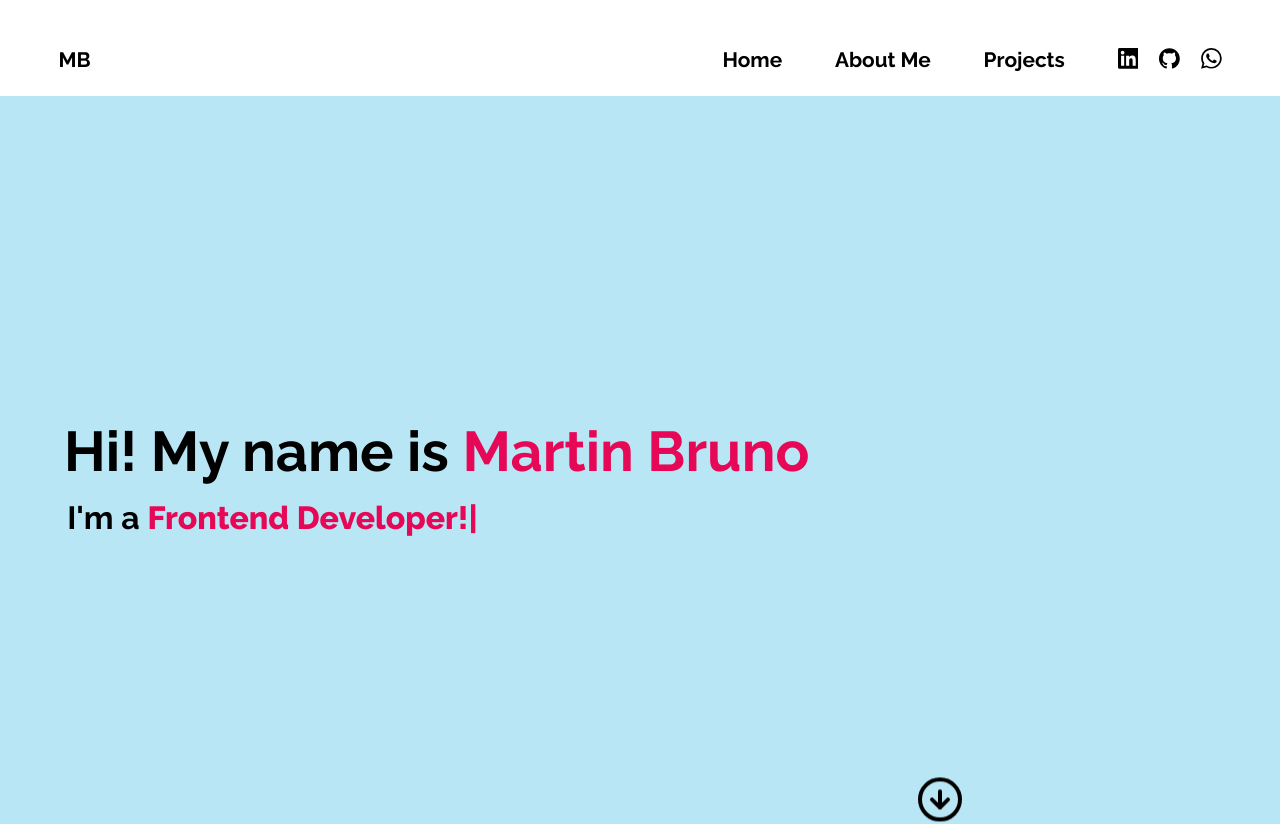
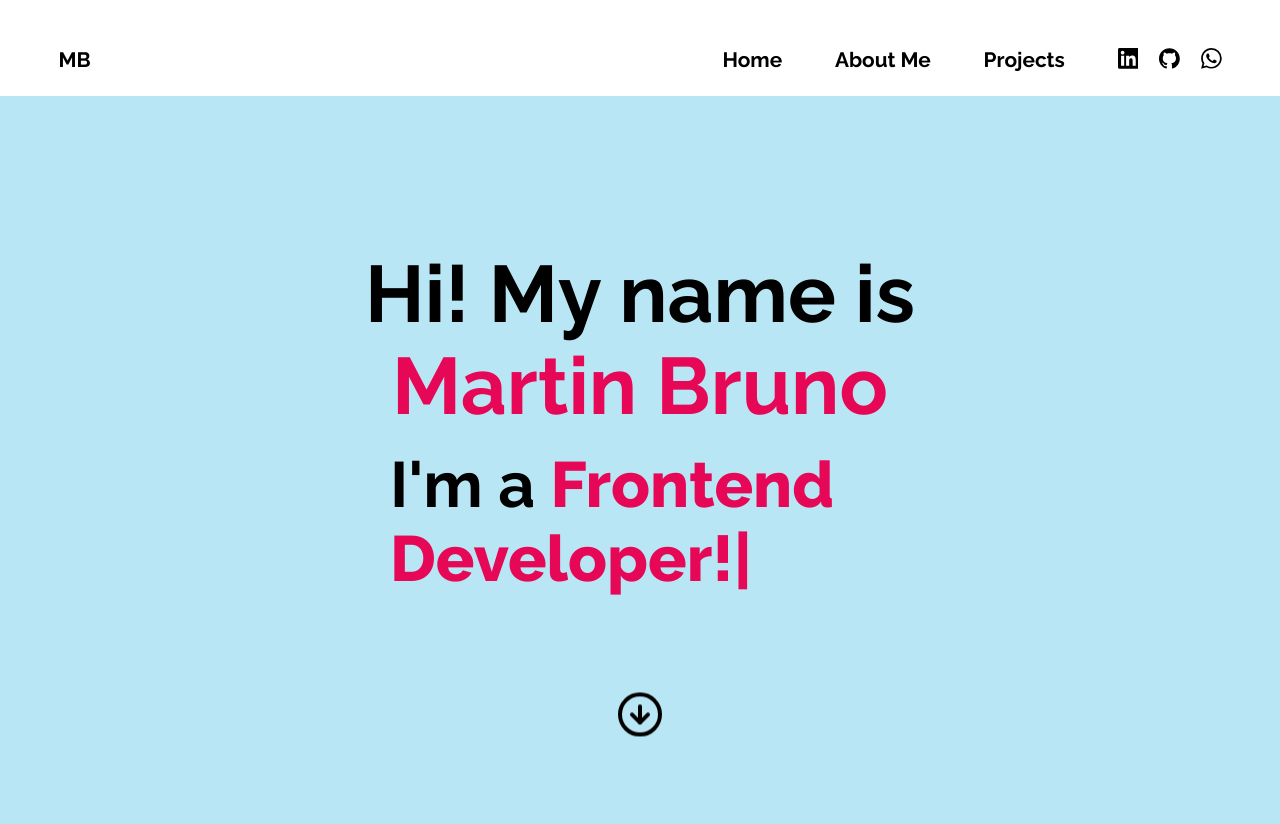
Before and after one commit to martnbruno/portfolio-react, a React (Create React App) app: page / in a window 1280 px wide. Shown: the top 824 px of the page. Built offline with nearby package versions, Linux system fonts and the light colour scheme.

Commit message:
change header font-size

```diff
--- a/src/layout/Header.js
+++ b/src/layout/Header.js
@@ -5,6 +5,7 @@ import "animate.css";
 
 const Header = () => {
   return (
+    <>
       <header className="header">
         <h2 className="header__title">
           Hi! My name is <span>Martin Bruno</span>
@@ -19,10 +20,13 @@ const Header = () => {
             />
           </span>
         </h3>
+        <div className="header__icon__container">
           <a href="#about">
             <FiArrowDownCircle className="header__icon animate__animated animate__bounce animate__infinite" />
           </a>
+        </div>
       </header>
+    </>
   );
 };
 
--- a/src/scss/layout/_about.scss
+++ b/src/scss/layout/_about.scss
@@ -37,6 +37,7 @@
       text-align: left;
       font-size: $font-size-xs;
       width: 317px;
+      text-align: justify;
     }
     &__button {
       display: flex;
@@ -78,6 +79,7 @@
       }
       &__description {
         width: 500px;
+        font-size: $font-size-m;
       }
     }
   }
@@ -97,6 +99,9 @@
       &__text {
         flex-direction: column;
       }
+      &__description {
+        font-size: $font-size-m;
+      }
       &__button {
         right: 8px;
       }
--- a/src/scss/layout/_header.scss
+++ b/src/scss/layout/_header.scss
@@ -11,16 +11,16 @@
   justify-content: center;
   align-items: center;
   &__title {
-    font-size: $font-size-m;
+    font-size: 3rem;
+    margin-bottom: 1rem;
     span {
       color: $color-primary;
     }
   }
   &__subtitle {
-    padding: 1rem;
-    font-size: $font-size-s;
+    font-size: 2.5rem;
     z-index: $z-normal;
-    text-align: center;
+    text-align: left;
     span {
       color: $color-primary;
     }
@@ -29,8 +29,7 @@
   &__icon {
     cursor: pointer;
     font-size: 3rem;
-    position: relative;
-    top: 50px;
+    margin-top: 2em;
     color: #000;
     &:hover {
       color: $color-primary;
@@ -38,43 +37,38 @@
   }
 }
 
-// Mobile +480px
-@include mq(s) {
-  .header {
-    &__title {
-      font-size: $font-size-l;
-    }
-    &__subtitle {
-      font-size: $font-size-m;
-    }
-  }
-}
-
 // Tablet +768px
 @include mq(m) {
   .header {
+    &__title {
+      font-size: 5rem;
+      text-align: center;
+    }
     &__subtitle {
       width: 500px;
+      font-size: 4rem;
     }
   }
 }
 // Desktop +1024px
 @include mq(l) {
   .header {
-    align-items: flex-start;
+    align-items: center;
     &__title {
-      font-size: $font-size-xl;
-      padding: 1rem 3rem;
+      font-size: 5rem;
+      width: 730px;
     }
     &__subtitle {
-      padding: 0 3.2rem;
-      font-size: $font-size-l;
-      width: 750px;
-      text-align: left;
+      font-size: 4rem;
     }
+    &__icon__container {
+      display: flex;
+      justify-content: center;
+      align-items: center;
+    }
+
     &__icon {
-      top: 15rem;
-      left: 900px;
+      position: static;
     }
   }
 }
--- a/src/scss/main.css
+++ b/src/scss/main.css
@@ -536,7 +536,8 @@ template {
 }
 
 .header__title {
-  font-size: 1.3rem;
+  font-size: 3rem;
+  margin-bottom: 1rem;
 }
 
 .header__title span {
@@ -544,10 +545,9 @@ template {
 }
 
 .header__subtitle {
-  padding: 1rem;
-  font-size: 1rem;
+  font-size: 2.5rem;
   z-index: 1;
-  text-align: center;
+  text-align: left;
 }
 
 .header__subtitle span {
@@ -557,8 +557,7 @@ template {
 .header__icon {
   cursor: pointer;
   font-size: 3rem;
-  position: relative;
-  top: 50px;
+  margin-top: 2em;
   color: #000;
 }
 
@@ -566,40 +565,43 @@ template {
   color: #e60856;
 }
 
-@media screen and (min-width: 480px) {
+@media screen and (min-width: 768px) {
   .header__title {
-    font-size: 2rem;
+    font-size: 5rem;
+    text-align: center;
   }
   .header__subtitle {
-    font-size: 1.3rem;
-  }
-}
-
-@media screen and (min-width: 768px) {
-  .header__subtitle {
     width: 500px;
+    font-size: 4rem;
   }
 }
 
 @media screen and (min-width: 1024px) {
   .header {
-    -webkit-box-align: start;
-        -ms-flex-align: start;
-            align-items: flex-start;
+    -webkit-box-align: center;
+        -ms-flex-align: center;
+            align-items: center;
   }
   .header__title {
-    font-size: 3.5rem;
-    padding: 1rem 3rem;
+    font-size: 5rem;
+    width: 730px;
   }
   .header__subtitle {
-    padding: 0 3.2rem;
-    font-size: 2rem;
-    width: 750px;
-    text-align: left;
+    font-size: 4rem;
+  }
+  .header__icon__container {
+    display: -webkit-box;
+    display: -ms-flexbox;
+    display: flex;
+    -webkit-box-pack: center;
+        -ms-flex-pack: center;
+            justify-content: center;
+    -webkit-box-align: center;
+        -ms-flex-align: center;
+            align-items: center;
   }
   .header__icon {
-    top: 15rem;
-    left: 900px;
+    position: static;
   }
 }
 
@@ -656,6 +658,7 @@ template {
   text-align: left;
   font-size: 0.8rem;
   width: 317px;
+  text-align: justify;
 }
 
 .about__container__button {
@@ -692,6 +695,7 @@ template {
   }
   .about__container__description {
     width: 500px;
+    font-size: 1.3rem;
   }
 }
 
@@ -713,6 +717,9 @@ template {
     -webkit-box-direction: normal;
         -ms-flex-direction: column;
             flex-direction: column;
+  }
+  .about__container__description {
+    font-size: 1.3rem;
   }
   .about__container__button {
     right: 8px;
```
Also changed, not shown: 1 other file (tests, documents, lock files or other folders). Lines whose indentation alone changed are shown as unchanged.
